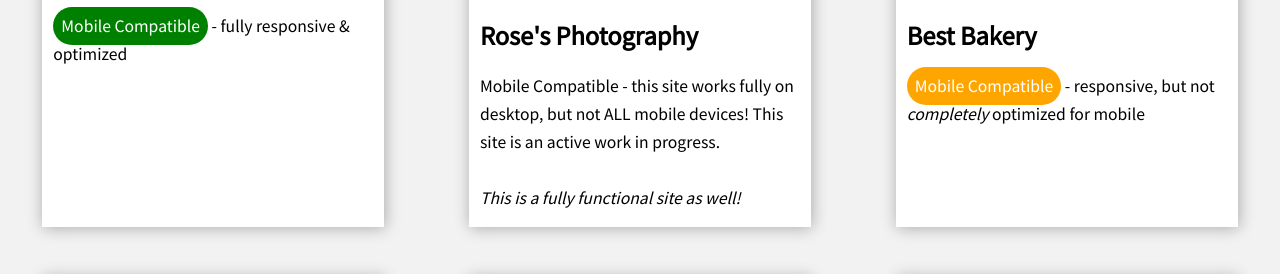
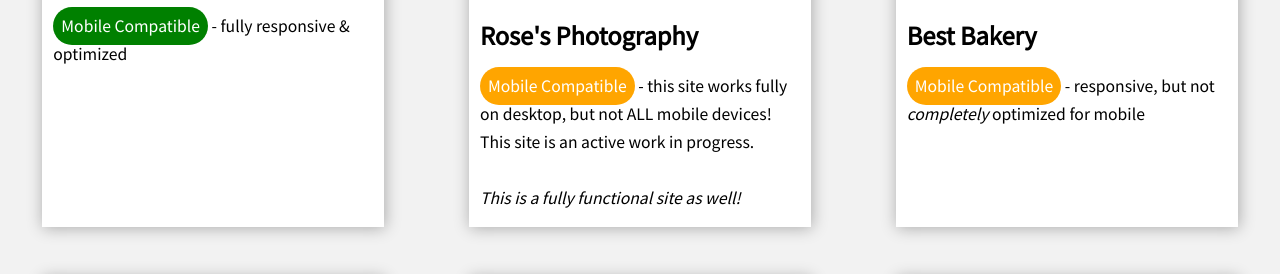
Before and after one commit to catladyish/catladyish.github.io, a plain HTML site: page index.html in a window 1280 px wide. Shown: the part 501-775 px from the top of the page. Drawn offline with Linux system fonts and the light colour scheme; a web font is replaced by a local one.

Commit message:
Update index.html

```diff
--- a/index.html
+++ b/index.html
@@ -22,7 +22,7 @@
       <div class="site">
         <a href="https://haileygillespie.github.io/roses-photography-portfolio/" target="_blank"><img src="img/plane.PNG" alt="screenshot of site"></a>
         <h2>Rose's Photography</h2>
-        <p><span class="yellow">Mobile Compatible</span> - this site works fully on desktop, but not ALL mobile devices! This site is an active work in progress.
+        <p><span class="orange">Mobile Compatible</span> - this site works fully on desktop, but not ALL mobile devices! This site is an active work in progress.
           <br> <br>
           <i>This is a fully functional site as well!</i>
         </p>
```
